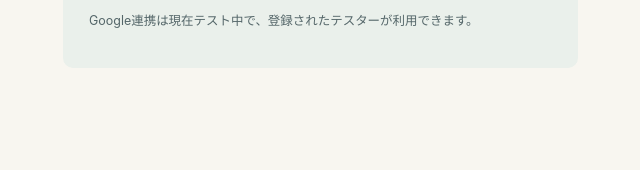
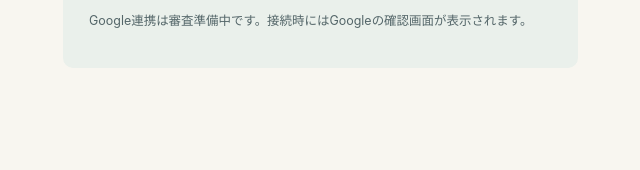
Before and after one commit to nutcase/gijilog, a plain HTML site: page docs/index.html in a window 1280 px wide. Shown: the part 1305-1475 px from the top of the page, 602-1242 px from the left. Drawn offline with Linux system fonts and the light colour scheme.

Commit message:
Clarify Google integration review status

```diff
--- a/docs/index.html
+++ b/docs/index.html
@@ -17,7 +17,7 @@
       <aside class="minutes" aria-label="議事録の構成例。架空の会議です"><div class="paper-top"><span class="dot"></span> 会議メモ <span>構成例</span></div><h2>新しい企画の打ち合わせ</h2><p class="label">話し合ったこと</p><p>最初に届けたい体験と、公開までの進め方。</p><p class="label">決まったこと</p><p>まずは小さく試し、使った人の声を集める。</p><p class="label">次にやること</p><p class="task"><span aria-hidden="true">✓</span> 試作を用意する</p><p class="task"><span aria-hidden="true">✓</span> 確認する観点をまとめる</p><div class="paper-bottom">議論 → 決定 → アクション</div></aside>
     </section>
     <section class="features" aria-label="主な機能"><article><span class="number">01</span><h2>話しながら、記録する</h2><p>Macで流れる音声とマイクの音声を録音。会議に参加しながら、文字起こしを進めます。</p></article><article><span class="number">02</span><h2>議論を、整理する</h2><p>録音中は30秒ごとに議事録の更新を試みます。話題ごとの論点と決定事項、最後にアクションをまとめます。処理時間は通信や音声の状況で変わります。</p></article><article><span class="number">03</span><h2>あとから、確かめる</h2><p>根拠となる発言を読み返し、音声を聞き直せます。重要な判断は、AIの要約と原文を照らして確認できます。</p></article></section>
-    <section id="calendar" class="calendar"><div><p class="eyebrow">GOOGLE CALENDAR · テスト提供中</p><h2>予定から、会議の記録へ。</h2><p>設定でGoogleアカウントを接続し、読み取るカレンダーを選びます。これからの予定を表示し、予定名を議事録のタイトルに使えます。</p><p>このMacと対象の予定で自動録音を有効にすると、開始30秒前にお知らせし、開始時刻に録音します。「今回はスキップ」も選べます。</p></div><div class="note"><h3>連携でできること</h3><ul><li>カレンダー一覧と、選んだカレンダーの予定を読み取る</li><li>予定名・日時・会議リンクを表示する</li><li>予定名の自動入力と、選択した予定の自動録音</li></ul><p>Googleの予定の作成・変更・削除は行いません。自動録音にはアプリの起動、Macが起きていること、録音権限が必要です。会議への自動参加は行わず、予定の終了時刻だけでは録音を停止しません。</p><p>Google連携は現在テスト中で、登録されたテスターが利用できます。</p></div></section>
+    <section id="calendar" class="calendar"><div><p class="eyebrow">GOOGLE CALENDAR · テスト提供中</p><h2>予定から、会議の記録へ。</h2><p>設定でGoogleアカウントを接続し、読み取るカレンダーを選びます。これからの予定を表示し、予定名を議事録のタイトルに使えます。</p><p>このMacと対象の予定で自動録音を有効にすると、開始30秒前にお知らせし、開始時刻に録音します。「今回はスキップ」も選べます。</p></div><div class="note"><h3>連携でできること</h3><ul><li>カレンダー一覧と、選んだカレンダーの予定を読み取る</li><li>予定名・日時・会議リンクを表示する</li><li>予定名の自動入力と、選択した予定の自動録音</li></ul><p>Googleの予定の作成・変更・削除は行いません。自動録音にはアプリの起動、Macが起きていること、録音権限が必要です。会議への自動参加は行わず、予定の終了時刻だけでは録音を停止しません。</p><p>Google連携は審査準備中です。接続時にはGoogleの確認画面が表示されます。</p></div></section>
     <section class="data"><h2>データの扱いを、明確に。</h2><p>録音と議事録はMacの指定フォルダに保存します。文字起こしと議事録の生成にはOpenAI APIを使います。カレンダーから取り込んだ予定名も、会議タイトルとして音声認識のヒントに含まれる場合があります。</p><p>録音前には参加者に説明し、同意を得てください。保存・外部送信・連携解除については、<a href="privacy.html">プライバシーポリシー</a>で説明しています。</p></section>
   </main>
   <footer><div><strong>ギジログ / Gijilog</strong><p>開発・提供：nutcase</p></div><div><a href="privacy.html">プライバシーポリシー</a><a href="mailto:bootyz@gmail.com">お問い合わせ</a><a href="https://github.com/nutcase/gijilog">ソースコード</a></div></footer>
```
